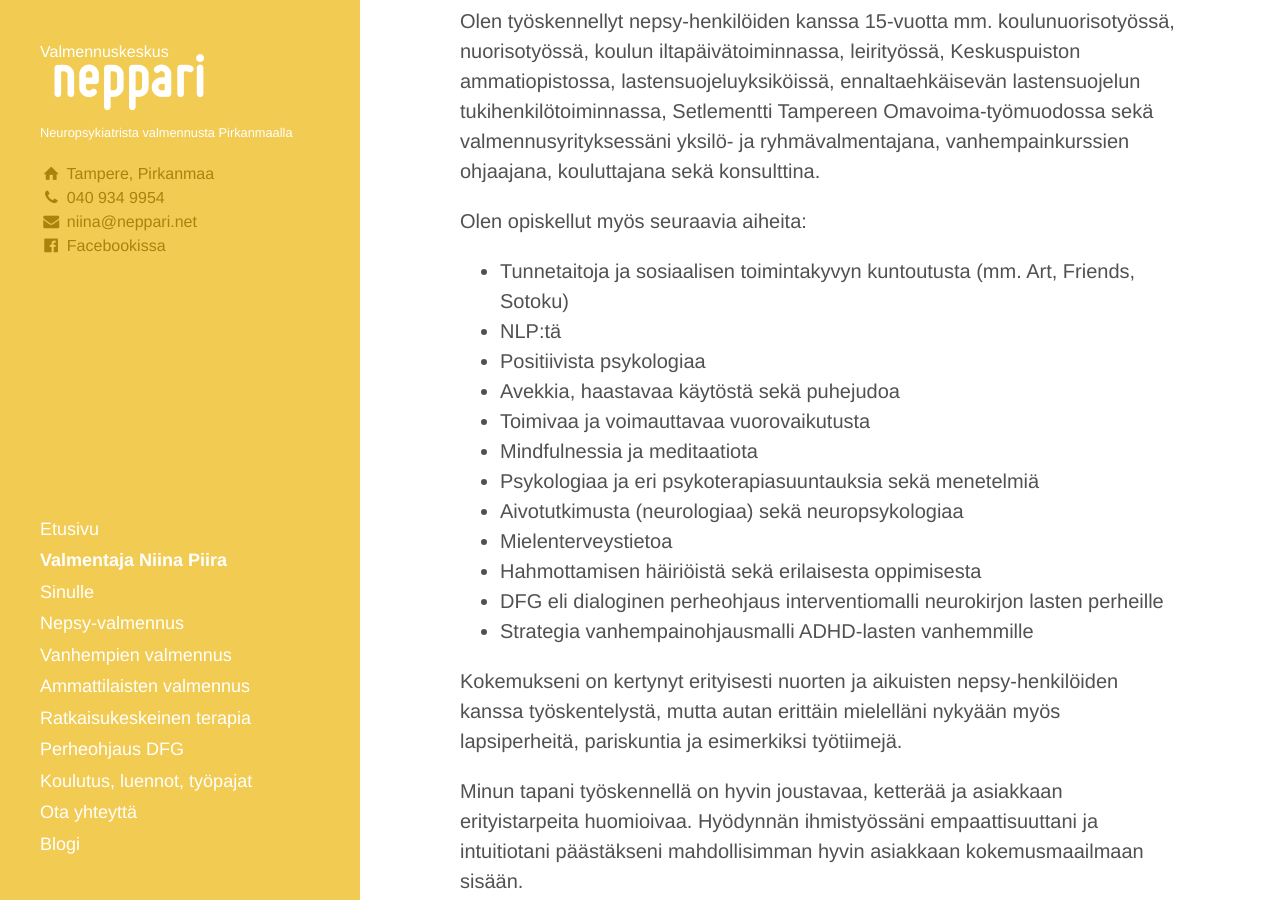
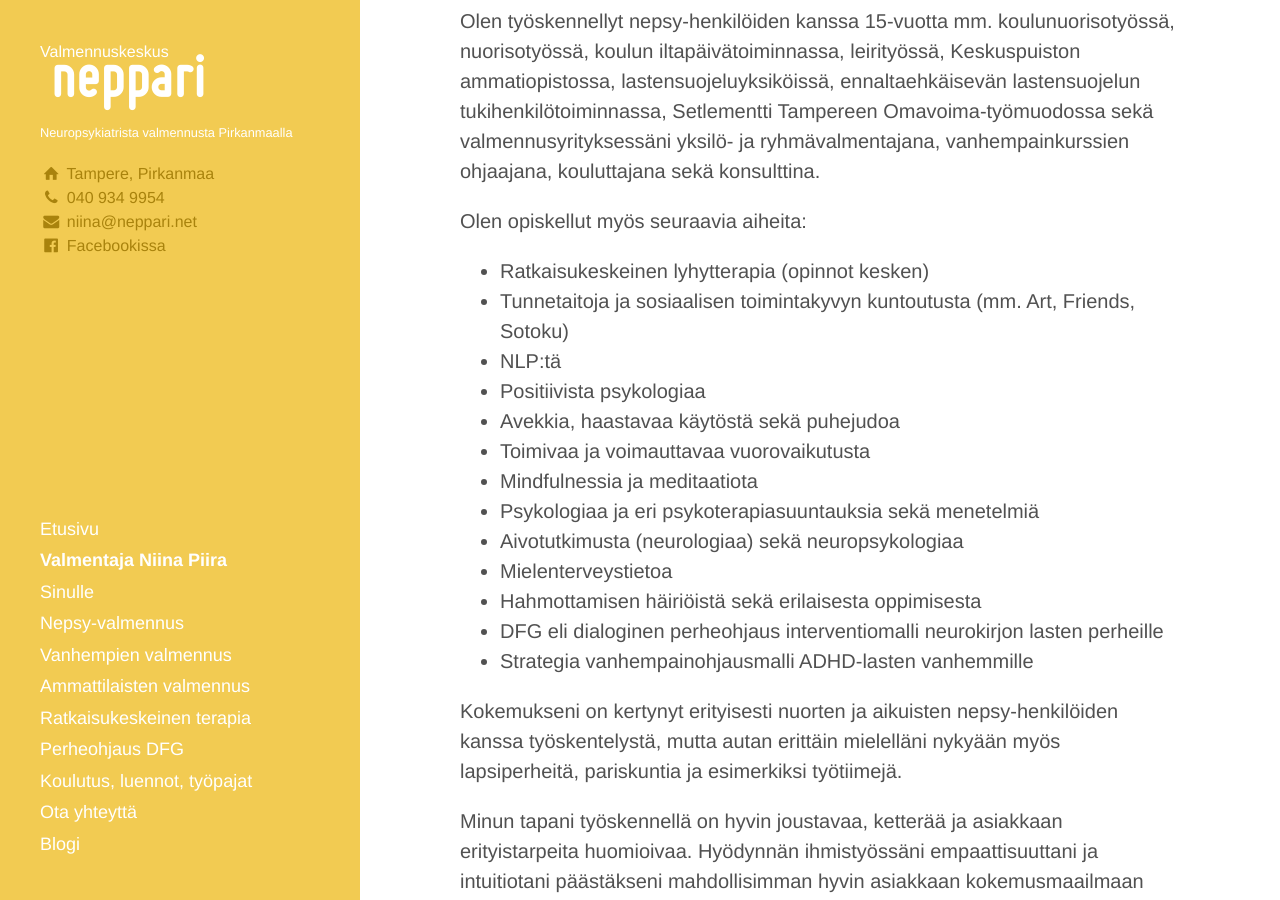
Before and after one commit to niinapiira/neppari.net, a Jekyll site: the page built from niina.md, in a window 1280 px wide and 900 px high, scrolled down 525 px. Built offline with Jekyll 4.4.1, drawn with Linux system fonts in a browser that asks for light colours.

Commit message:
Update niina.md

```diff
--- a/niina.md
+++ b/niina.md
@@ -17,6 +17,7 @@ Olen koulutuksiltani ratkaisukeskeinen neuropsykiatrinen valmentaja, sosionomi A
 Olen työskennellyt nepsy-henkilöiden kanssa 15-vuotta mm. koulunuorisotyössä, nuorisotyössä, koulun iltapäivätoiminnassa, leirityössä, Keskuspuiston ammatiopistossa, lastensuojeluyksiköissä, ennaltaehkäisevän lastensuojelun tukihenkilötoiminnassa, Setlementti Tampereen Omavoima-työmuodossa sekä valmennusyrityksessäni yksilö- ja ryhmävalmentajana, vanhempainkurssien ohjaajana, kouluttajana sekä konsulttina.
 
 Olen opiskellut myös seuraavia aiheita:
+- Ratkaisukeskeinen lyhytterapia (opinnot kesken)
 - Tunnetaitoja ja sosiaalisen toimintakyvyn kuntoutusta (mm. Art, Friends, Sotoku)
 - NLP:tä
 - Positiivista psykologiaa
```
